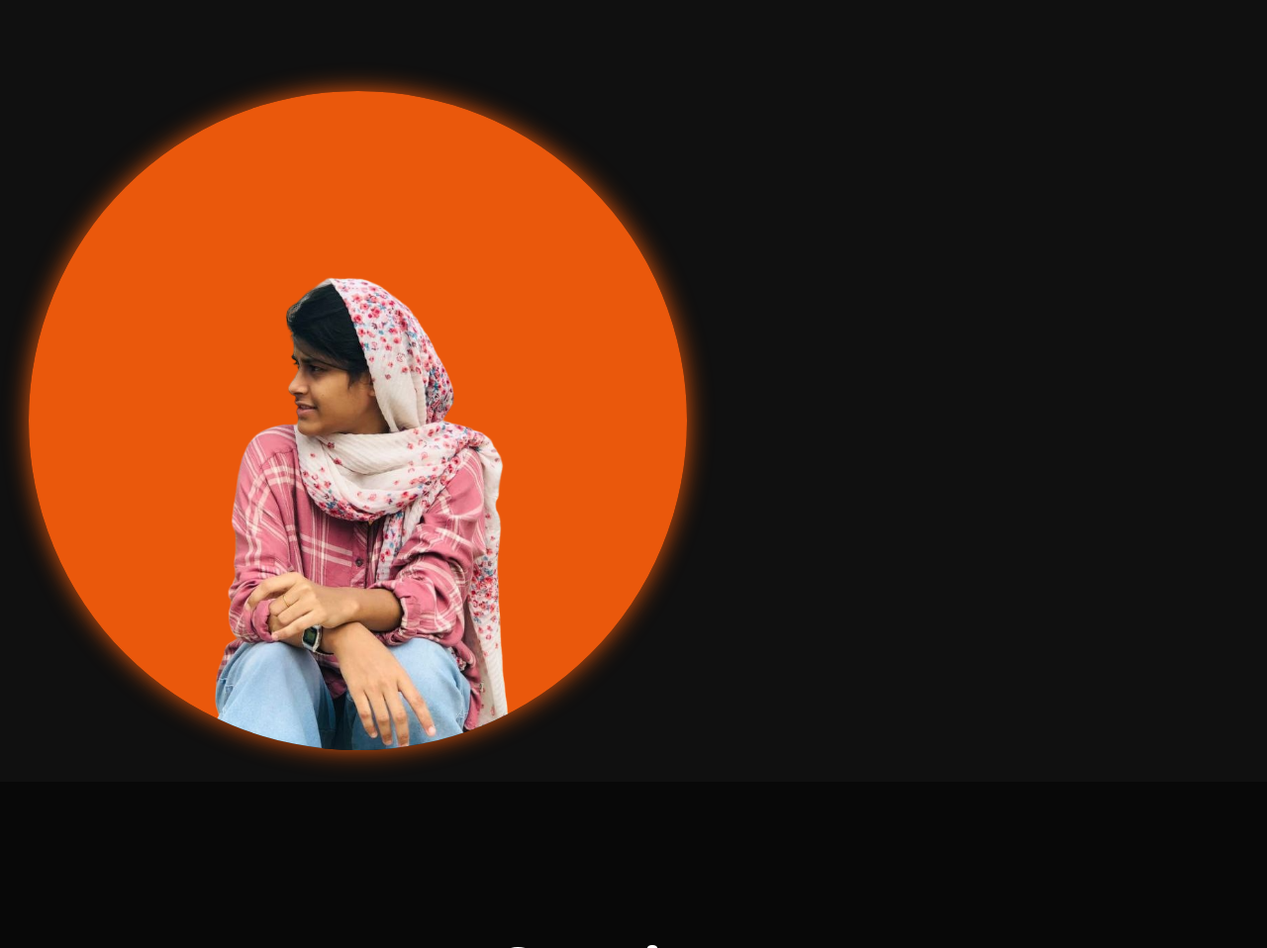
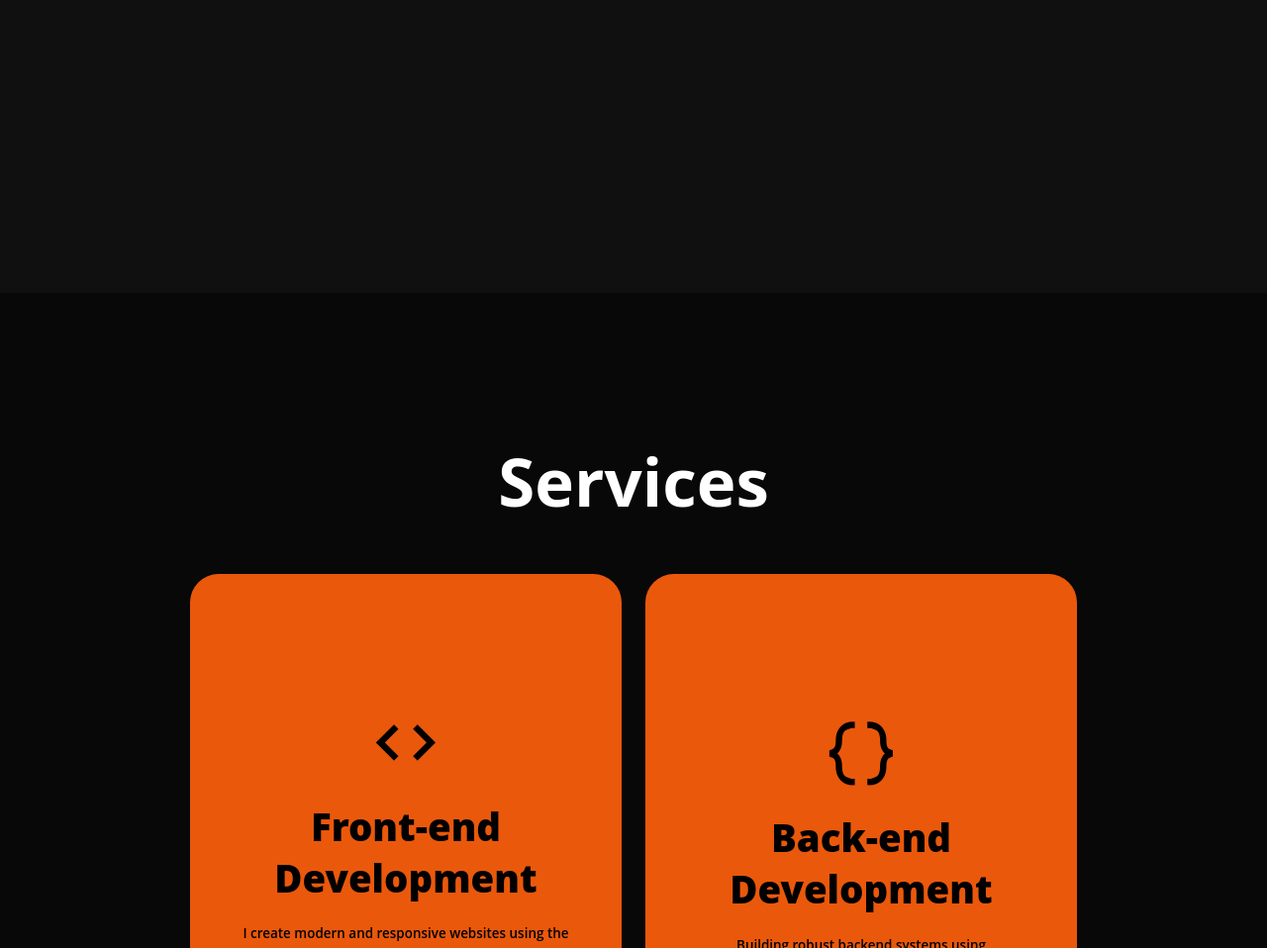
Before and after one commit to shifanapk/portfolio, a plain HTML site: page index.html in a window 1280 px wide. Shown: the part 1516-2474 px from the top of the page at 99% size. Drawn offline with nearby package versions, Linux system fonts and the light colour scheme.

Commit message:
Update index.html

```diff
--- a/index.html
+++ b/index.html
@@ -52,7 +52,7 @@
 
     <section class="about" id="about">
         <div class="about-img">
-            <img src="images/mee-Photoroom.png" alt="">
+            <img src="" alt="">
 
         </div>
         <div class="about-content">
```
